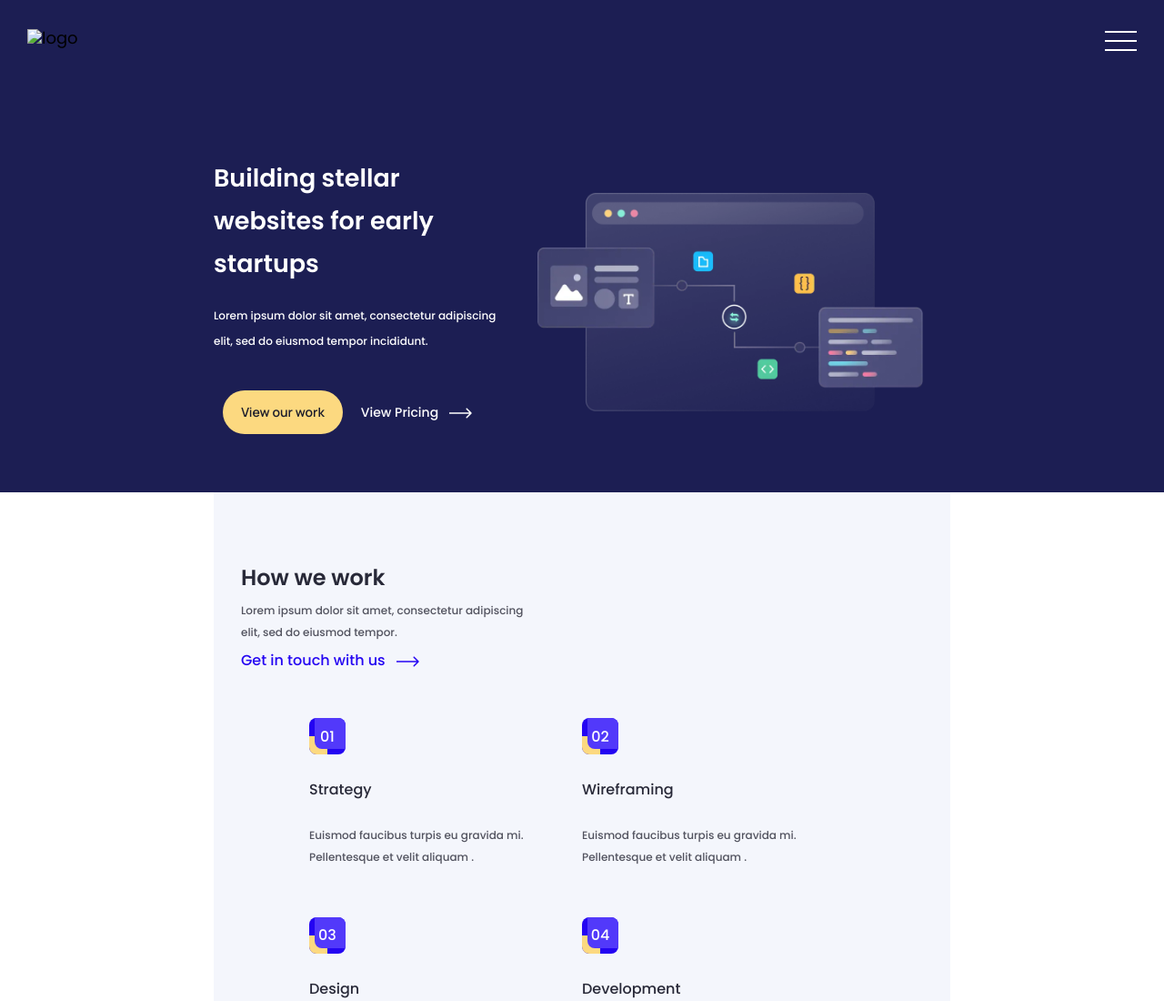
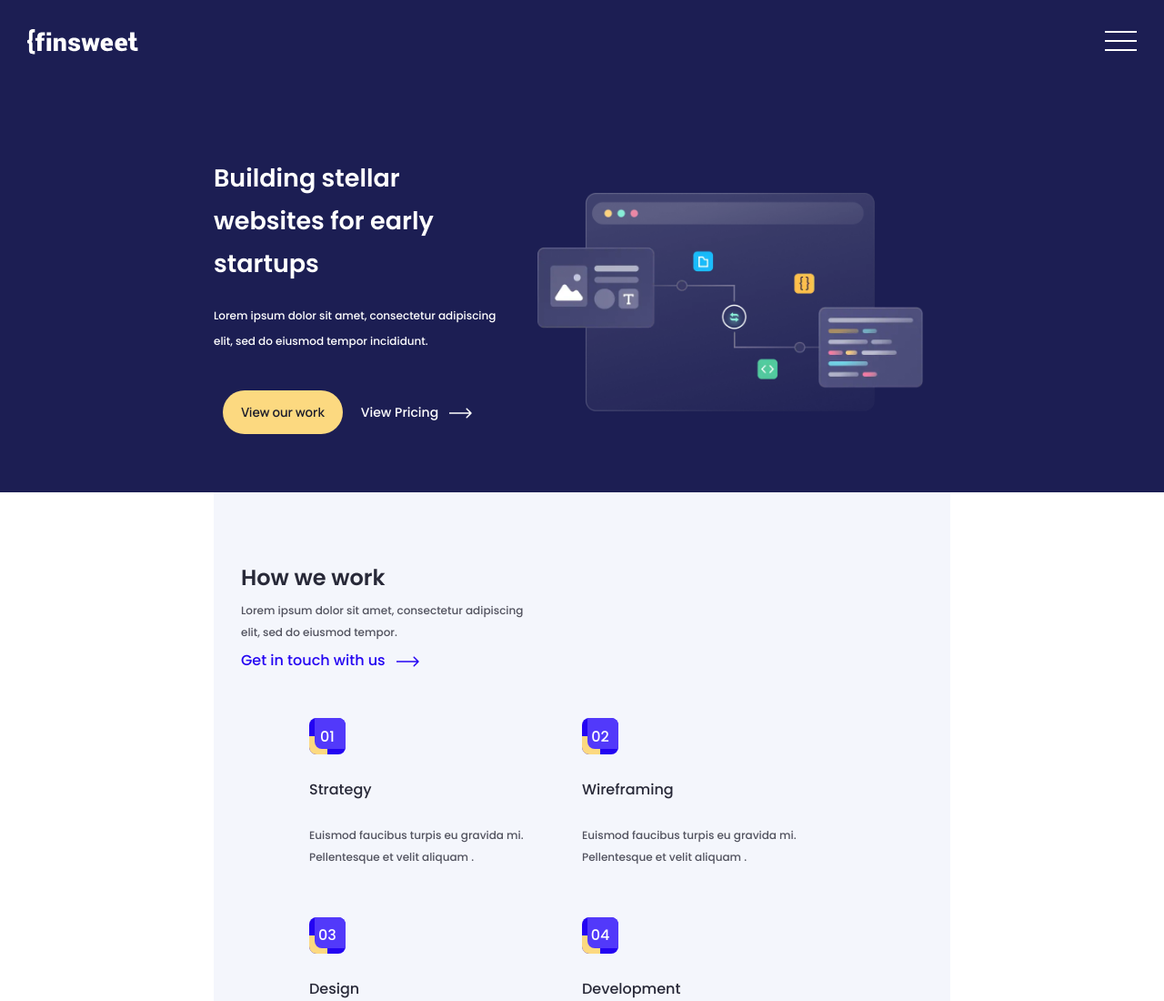
Before and after one commit to RomanNadopta/weblfow-agency, a plain HTML site: page index.html in a window 1280 px wide. Shown: the top 1100 px of the page at 91% size. Drawn offline with nearby package versions, Linux system fonts and the light colour scheme; the site is published under a folder, as on GitHub Pages, so addresses that start at the root find nothing; no server answers; files whose address does not match are found by name.

Commit message:
Update index.html

```diff
--- a/index.html
+++ b/index.html
@@ -65,7 +65,7 @@
     <header class="page-header">
       <div class="navbar">
         <div class="page-header__logo">
-          <img src="/img/svg/logo-icon.svg" alt="logo" />
+          <img src="img/svg/logo-icon.svg" alt="logo" />
         </div>
         <nav class="main-nav main-nav--closed">
           <div class="menu-bars" id="menu-bars">
```
